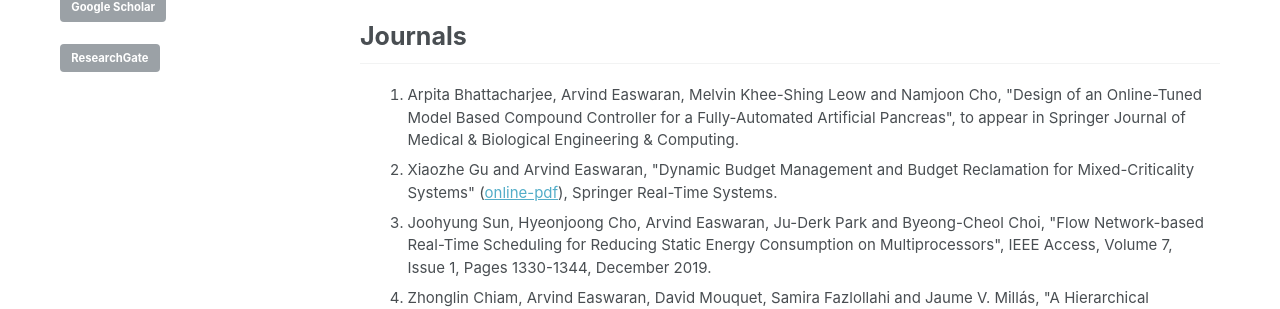
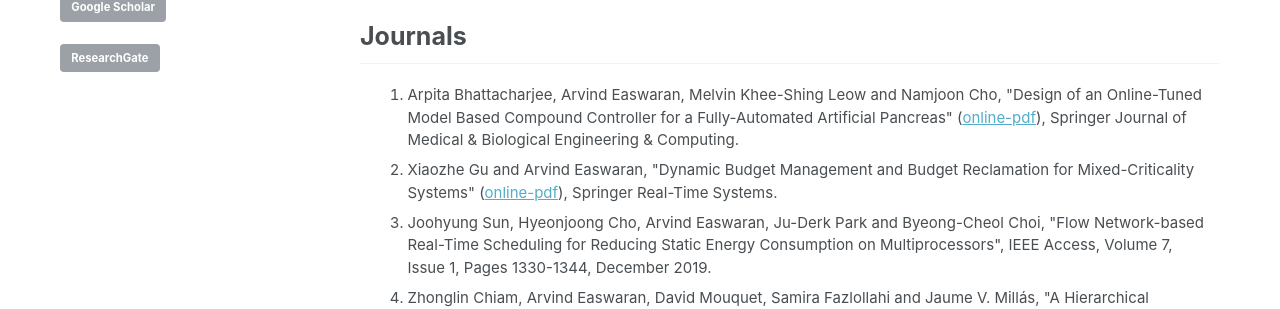
Before and after one commit to CPS-research-group/CPS-research-group.github.io, a Jekyll site: the page built from _pages/research_profile.md, in a window 1280 px wide and 900 px high. Shown: the part 137-446 px from the top of the window. Built offline with Jekyll 4.4.1, drawn with Linux system fonts in a browser that asks for light colours.

Commit message:
Updates.

```diff
--- a/_pages/research_profile.md
+++ b/_pages/research_profile.md
@@ -23,7 +23,7 @@
 ******
 ## Journals
   <ol>
-    <li class="a">Arpita Bhattacharjee, Arvind Easwaran, Melvin Khee-Shing Leow and Namjoon Cho, "Design of an Online-Tuned Model Based Compound Controller for a Fully-Automated Artificial Pancreas", to appear in Springer Journal of Medical & Biological Engineering & Computing.</li>
+    <li class="a">Arpita Bhattacharjee, Arvind Easwaran, Melvin Khee-Shing Leow and Namjoon Cho, "Design of an Online-Tuned Model Based Compound Controller for a Fully-Automated Artificial Pancreas" (<a href="https://rdcu.be/br4lW">online-pdf</a>), Springer Journal of Medical & Biological Engineering & Computing.</li>
     <li class="a">Xiaozhe Gu and Arvind Easwaran, "Dynamic Budget Management and Budget Reclamation for Mixed-Criticality Systems" (<a href="https://rdcu.be/bo09g">online-pdf</a>), Springer Real-Time Systems.</li>
     <li class="a">Joohyung Sun, Hyeonjoong Cho, Arvind Easwaran, Ju-Derk Park and Byeong-Cheol Choi, "Flow Network-based Real-Time Scheduling for Reducing Static Energy Consumption on Multiprocessors", IEEE Access, Volume 7, Issue 1, Pages 1330-1344, December 2019.</li>
     <li class="a">Zhonglin Chiam, Arvind Easwaran, David Mouquet, Samira Fazlollahi and Jaume V. Mill&aacute;s, "A Hierarchical Framework for Holistic Optimization of the Operations of District Cooling Systems", Elsevier Applied Energy, Volume 239, Pages 23-40, April 2019.</li>
```
